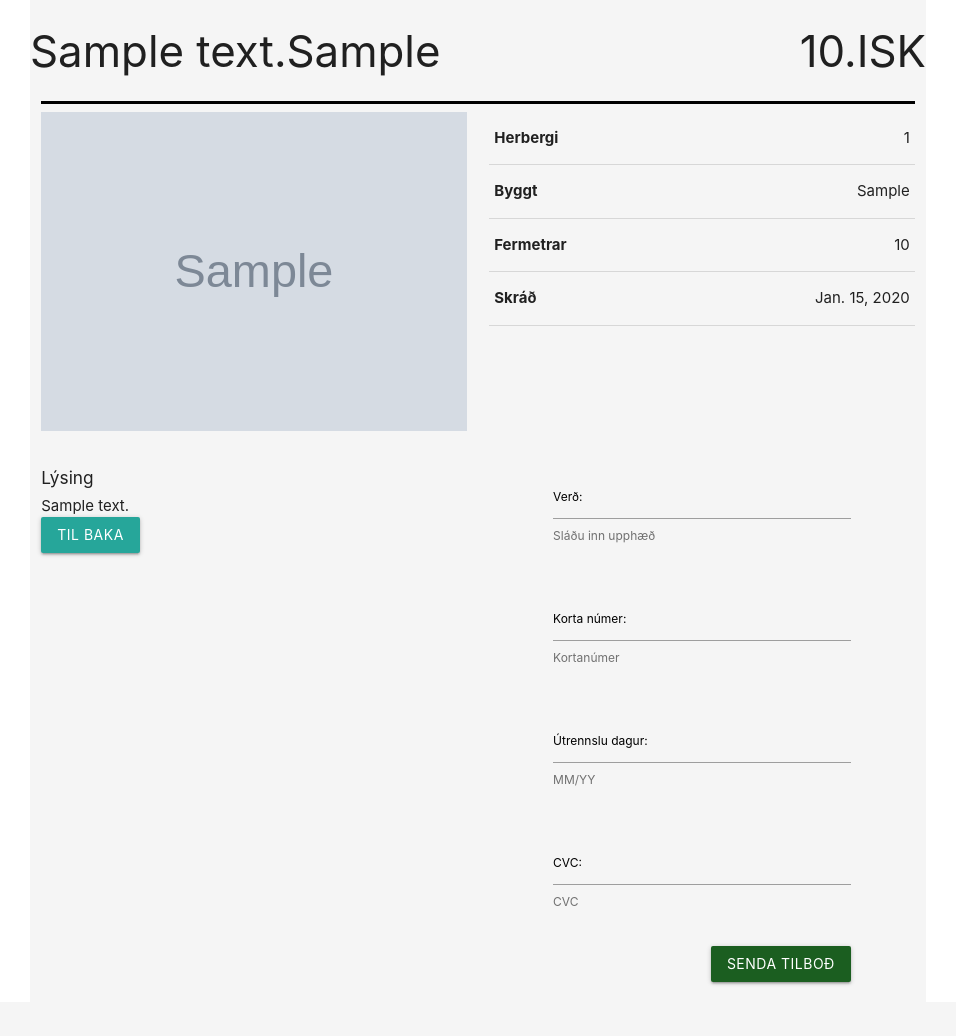
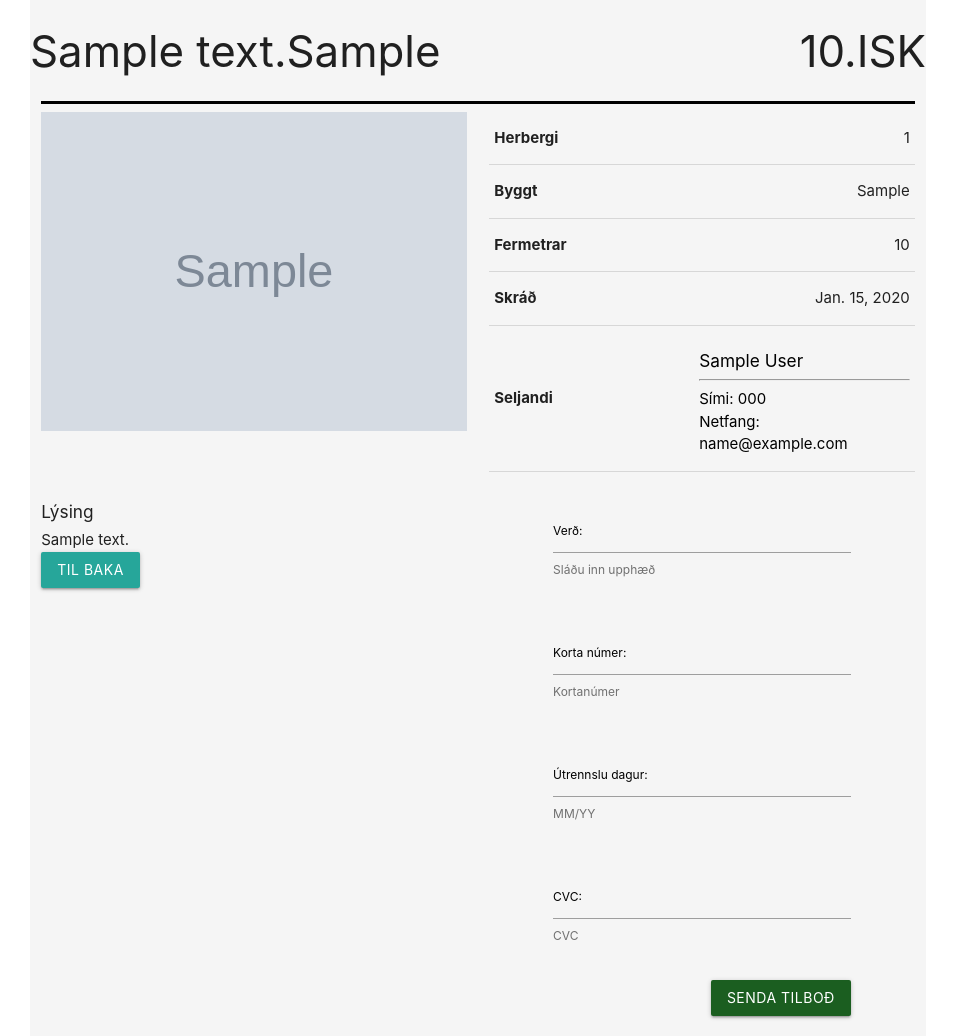
Before and after one commit to aronhr/Verklegt2, a Django app: page /profile/buy_property/1 in a window 1280 px wide. Shown: the part 107-1143 px from the top of the page, without its empty margins (162-1118 px from the left). Before the commit the page ends 1092 px from the top, so only its background shows below. Run offline with Django 3.2, Linux system fonts and the light colour scheme; a user stored in the database is signed in; tables that the repository leaves empty hold one stand-in row (values such as "Sample post"); grey boxes marked "Sample" are stand-in pictures.

Commit message:
first commit

```diff
--- a/templates/profile/buy_property.html
+++ b/templates/profile/buy_property.html
@@ -42,6 +42,22 @@
                                 <tr>
                                     <th>Skráð</th>
                                     <td class="right-align">{{ house.sellingdate }}</td>
+                                </tr>
+                                <tr>
+                                    <th>Seljandi</th>
+                                    <td>
+                                        <div class="container right" style="word-wrap: break-word">
+                                            <a href="{% url 'profile-id' house.seller.id %}">
+                                                <div class="left-align turnacate" id="PhoneNrAndEmail">
+                                                    <div><h6 class="valign-wrapper">{{ house.seller.first_name }} {{ house.seller.last_name }}</h6></div>
+                                                    <hr id="Underline">
+                                                    <div><a href="tel: {{ house.seller.profile.phone }}">Sími: {{ house.seller.profile.phone }}</a></div>
+                                                    <div><a href="mailto: {{ house.seller.email }}">Netfang: {{ house.seller.email }}</a></div>
+                                                    <a href="#"></a>
+                                                </div>
+                                            </a>
+                                        </div>
+                                    </td>
                                 </tr>
                                 </tbody>
                             </table>
--- a/templates/profile/offer_by_id.html
+++ b/templates/profile/offer_by_id.html
@@ -10,8 +10,8 @@
             <div class="card-tabs">
                 <ul class="tabs tabs-fixed-width">
                     <li class="tab"><a id="1" class="active" href="#s1">Hús</a></li>
-                    <li class="tab"><a id="2" href="#s2">Test 2</a>Kaupandi</li>
-                    <li class="tab"><a id="3" href="#s3">Test 3</a>Yfirlit</li>
+                    <li class="tab"><a id="2" href="#s2">Kaupandi</a>Kaupandi</li>
+                    <li class="tab"><a id="3" href="#s3">Yfirlit</a>Yfirlit</li>
                 </ul>
             </div>
             <div class="card-content grey lighten-4">
```
